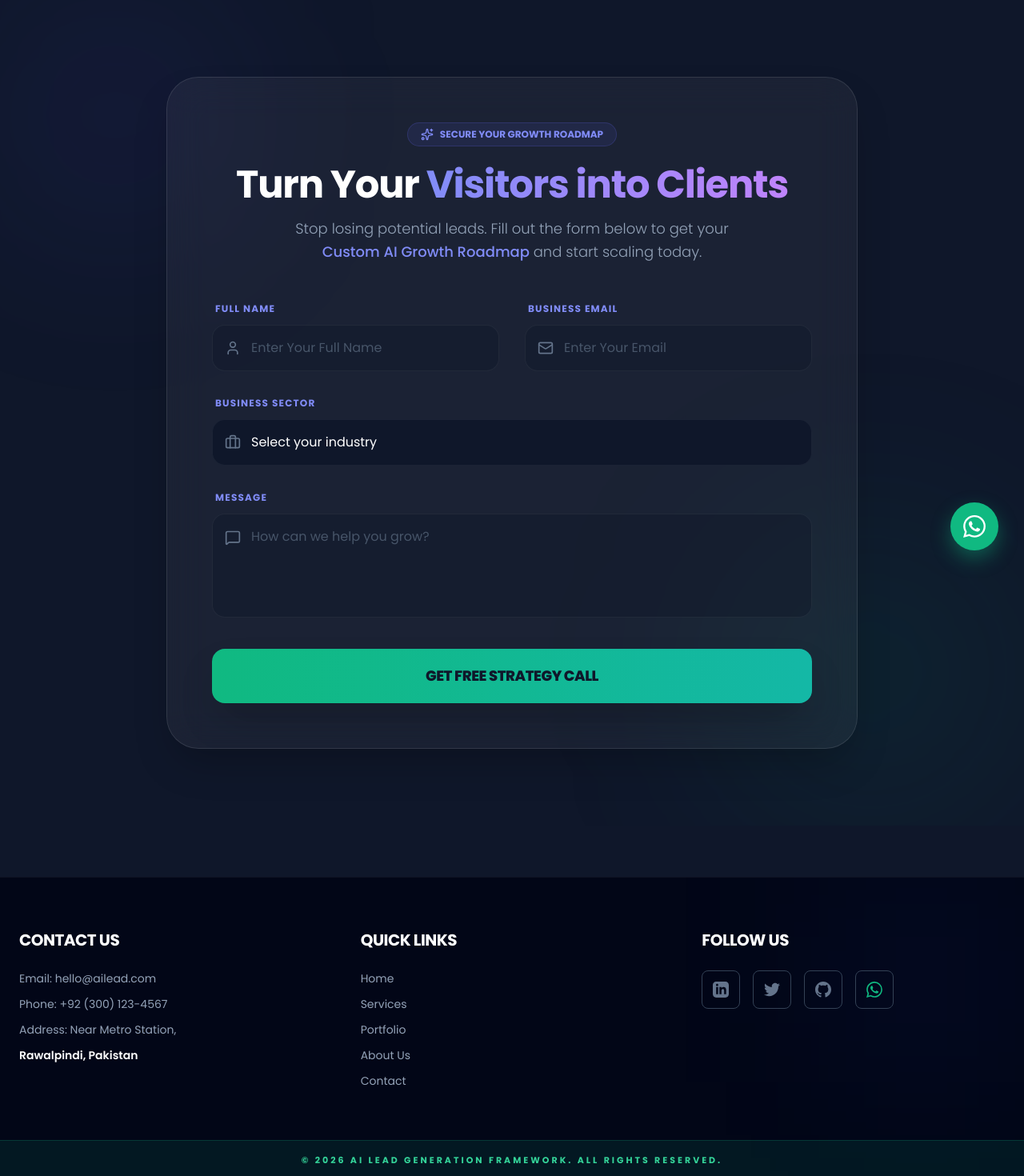
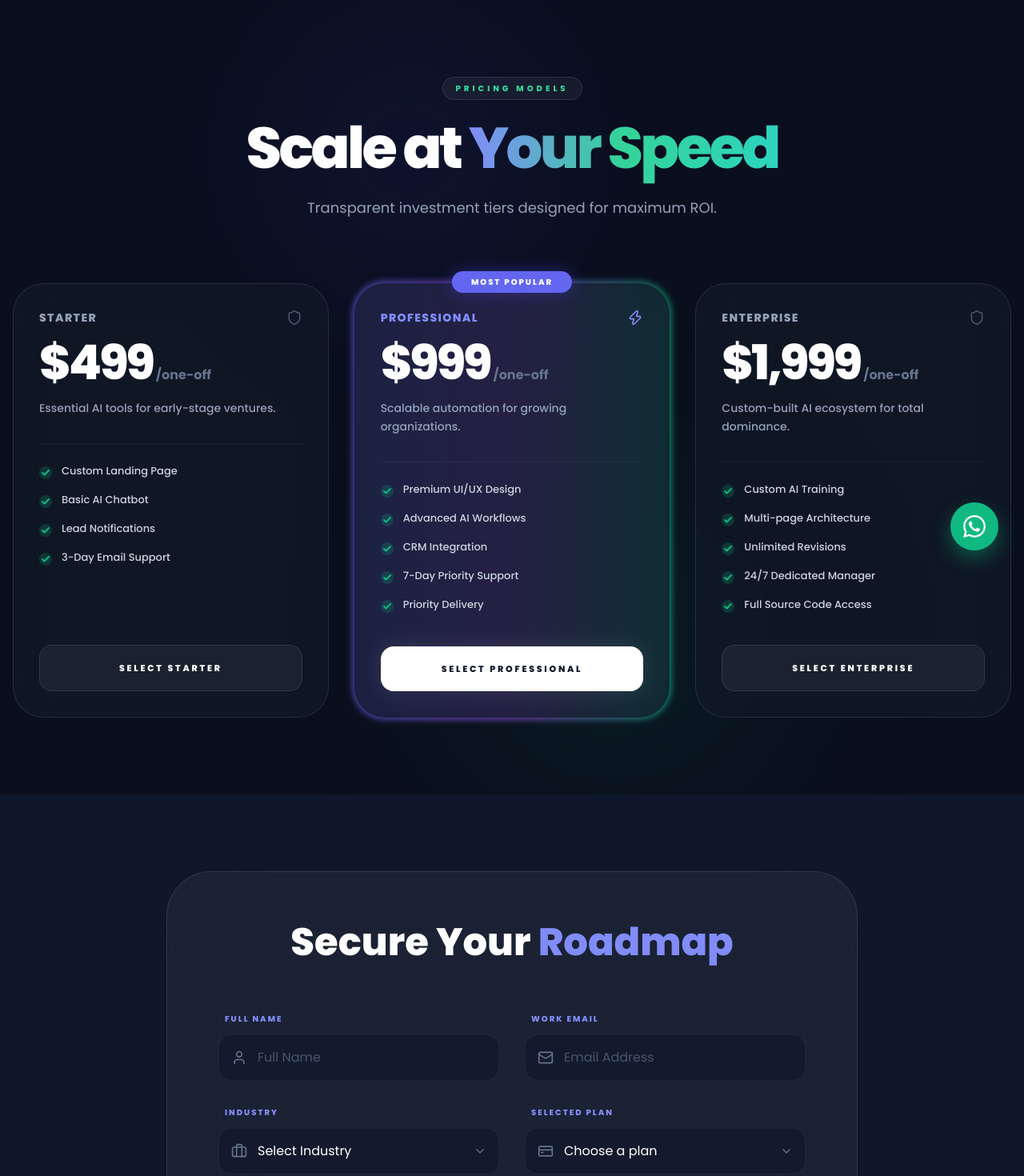
Before and after one commit to yousra-co45/AI-Lead-Project, a React (Vite) app in the folder Frontend/: page /contact in a window 1280 px wide. Shown: the part 80-1550 px from the top of the page at 80% size. Built offline with nearby package versions, Linux system fonts and the light colour scheme.

Commit message:
Finalized FAQ section and Pricing Section

```diff
--- a/Frontend/src/components/LeadForm.jsx
+++ b/Frontend/src/components/LeadForm.jsx
@@ -1,23 +1,151 @@
 import React, { useState } from "react";
 import { motion } from "framer-motion";
-import { User, Mail, Briefcase, MessageSquare, Loader2, Sparkles } from "lucide-react";
+import { User, Mail, Briefcase, MessageSquare, Loader2, CreditCard, ChevronDown, Check, Zap, Shield } from "lucide-react";
 import { toast, Toaster } from "sonner";
 
+const Pricing = ({ onSelectPlan }) => {
+    const pricingPlans = [
+        {
+            name: "Starter",
+            price: "499",
+            description: "Essential AI tools for early-stage ventures.",
+            features: ["Custom Landing Page", "Basic AI Chatbot", "Lead Notifications", "3-Day Email Support"],
+            theme: "emerald"
+        },
+        {
+            name: "Professional",
+            price: "999",
+            description: "Scalable automation for growing organizations.",
+            features: ["Premium UI/UX Design", "Advanced AI Workflows", "CRM Integration", "7-Day Priority Support", "Priority Delivery"],
+            highlight: true,
+            theme: "indigo"
+        },
+        {
+            name: "Enterprise",
+            price: "1,999",
+            description: "Custom-built AI ecosystem for total dominance.",
+            features: ["Custom AI Training", "Multi-page Architecture", "Unlimited Revisions", "24/7 Dedicated Manager", "Full Source Code Access"],
+            theme: "purple"
+        },
+    ];
+
+    return (
+        <div className="py-24 relative overflow-hidden bg-[#0a0f1d]">
+            {/* Background Effects */}
+            <div className="absolute top-0 left-1/4 w-96 h-96 bg-indigo-600/10 blur-[120px] rounded-full animate-pulse" />
+            <div className="absolute bottom-0 right-1/4 w-96 h-96 bg-emerald-600/10 blur-[120px] rounded-full" />
+
+            <div className="max-w-7xl mx-auto px-4 relative z-10">
+                <div className="text-center mb-20">
+                    <motion.span
+                        initial={{ opacity: 0 }}
+                        whileInView={{ opacity: 1 }}
+                        className="px-4 py-1.5 rounded-full bg-white/5 border border-white/10 text-emerald-400 text-[10px] font-black uppercase tracking-[0.4em] mb-6 inline-block"
+                    >
+                        Pricing Models
+                    </motion.span>
+                    <h2 className="text-5xl md:text-7xl font-black text-white tracking-tighter mb-6">
+                        Scale at <span className="text-transparent bg-clip-text bg-gradient-to-r from-indigo-400 via-emerald-400 to-teal-400">Your Speed</span>
+                    </h2>
+                    <p className="text-slate-400 max-w-xl mx-auto text-lg leading-relaxed">
+                        Transparent investment tiers designed for maximum ROI.
+                    </p>
+                </div>
+
+                <div className="grid grid-cols-1 md:grid-cols-3 gap-8 items-stretch">
+                    {pricingPlans.map((plan, index) => (
+                        <motion.div
+                            key={index}
+                            initial={{ opacity: 0, y: 30 }}
+                            whileInView={{ opacity: 1, y: 0 }}
+                            transition={{ delay: index * 0.1 }}
+                            className="relative group"
+                        >
+                            {plan.highlight && (
+                                <div className="absolute -inset-[2px] bg-gradient-to-r from-indigo-500 via-purple-500 to-emerald-500 rounded-[2.5rem] blur-sm opacity-70 group-hover:opacity-100 transition duration-1000 group-hover:duration-200 animate-gradient-xy"></div>
+                            )}
+
+                            <div className={`relative h-full flex flex-col bg-[#111827]/80 backdrop-blur-xl rounded-[2.4rem] border ${plan.highlight ? 'border-transparent' : 'border-white/10'} p-8 transition-all duration-500 hover:translate-y-[-8px]`}>
+
+                                {plan.highlight && (
+                                    <div className="absolute -top-4 left-1/2 -translate-x-1/2 bg-indigo-500 text-white text-[10px] font-black px-6 py-1.5 rounded-full uppercase tracking-[0.2em] shadow-[0_0_20px_rgba(79,70,229,0.4)]">
+                                        Most Popular
+                                    </div>
+                                )}
+
+                                <div className="mb-8">
+                                    <div className="flex items-center justify-between mb-4">
+                                        <h3 className={`text-sm font-black uppercase tracking-widest ${plan.highlight ? 'text-indigo-400' : 'text-slate-400'}`}>
+                                            {plan.name}
+                                        </h3>
+                                        {plan.highlight ? <Zap className="w-5 h-5 text-indigo-400" /> : <Shield className="w-5 h-5 text-slate-600" />}
+                                    </div>
+                                    <div className="flex items-baseline gap-1">
+                                        <span className="text-6xl font-black text-white tracking-tighter">${plan.price}</span>
+                                        <span className="text-slate-500 font-bold">/one-off</span>
+                                    </div>
+                                    <p className="mt-4 text-slate-400 text-sm font-medium leading-relaxed">
+                                        {plan.description}
+                                    </p>
+                                </div>
+
+                                <div className="space-y-4 mb-10 flex-grow">
+                                    <div className="w-full h-[1px] bg-white/5 mb-6" />
+                                    {plan.features.map((feature, i) => (
+                                        <div key={i} className="flex items-start gap-3 text-slate-300 text-[13px]">
+                                            <div className="mt-1 p-[2px] rounded-full bg-emerald-500/20">
+                                                <Check className="w-3 h-3 text-emerald-500 stroke-[4px]" />
+                                            </div>
+                                            <span className="font-medium group-hover:text-white transition-colors">{feature}</span>
+                                        </div>
+                                    ))}
+                                </div>
+
+                                <motion.button
+                                    whileHover={{ scale: 1.02 }}
+                                    whileTap={{ scale: 0.98 }}
+                                    onClick={() => onSelectPlan(plan.name)}
+                                    className={`w-full py-5 rounded-2xl font-black text-[11px] uppercase tracking-[0.25em] transition-all relative overflow-hidden group/btn ${plan.highlight
+                                        ? "bg-white text-slate-900 shadow-[0_0_30px_rgba(255,255,255,0.1)]"
+                                        : "bg-white/5 text-white border border-white/10 hover:bg-white/10"
+                                        }`}
+                                >
+                                    <span className="relative z-10">Select {plan.name}</span>
+                                    {plan.highlight && (
+                                        <div className="absolute inset-0 bg-gradient-to-r from-indigo-100 to-white opacity-0 group-hover/btn:opacity-100 transition-opacity" />
+                                    )}
+                                </motion.button>
+                            </div>
+                        </motion.div>
+                    ))}
+                </div>
+            </div>
+        </div>
+    );
+};
+
+// --- MAIN LEAD FORM SECTION ---
 const LeadForm = () => {
-    const [formData, setFormData] = useState({ name: "", email: "", businessType: "", message: "" });
+    const [formData, setFormData] = useState({ name: "", email: "", businessType: "", plan: "", message: "" });
     const [status, setStatus] = useState("idle");
+
+    const handlePlanAutoSelect = (planName) => {
+        setFormData(prev => ({ ...prev, plan: planName }));
+        document.getElementById('lead-form-section').scrollIntoView({ behavior: 'smooth' });
+
+        toast.success(`${planName} Plan Selected!`, {
+            description: "Please complete the form below.",
+        });
+    };
 
     const handleSubmit = async (e) => {
         e.preventDefault();
         setStatus("loading");
-
         setTimeout(() => {
             setStatus("idle");
-            setFormData({ name: "", email: "", businessType: "", message: "" });
-
-            toast.success("Strategy Call Requested!", {
-                description: "Our AI expert will contact you within 24 hours.",
-                duration: 5000,
+            setFormData({ name: "", email: "", businessType: "", plan: "", message: "" });
+            toast.success("Strategy Call Scheduled!", {
+                description: "Check your email for confirmation."
             });
         }, 2000);
     };
@@ -26,125 +154,98 @@ const LeadForm = () => {
         setFormData({ ...formData, [e.target.name]: e.target.value });
     };
 
+    const inputStyles = "w-full pl-12 pr-10 py-4 bg-slate-900/60 text-white rounded-2xl border border-white/5 focus:border-indigo-500/50 focus:ring-4 focus:ring-indigo-500/10 outline-none transition-all appearance-none placeholder:text-slate-600";
+
     return (
-        <section className="py-24 bg-[#0f172a] relative overflow-hidden" id="contact">
-            {/* 3. Add Toaster Component */}
-            <Toaster position="top-center" richColors />
+        <section className="bg-[#0f172a] min-h-screen pb-20" id="contact">
+            <Toaster position="top-center" richColors theme="dark" />
 
-            <div className="absolute top-0 left-0 w-72 h-72 bg-indigo-600/10 blur-[120px] rounded-full" />
-            <div className="absolute bottom-0 right-0 w-96 h-96 bg-emerald-600/10 blur-[120px] rounded-full" />
+            <Pricing onSelectPlan={handlePlanAutoSelect} />
 
+            <div className="py-24 relative" id="lead-form-section">
                 <div className="max-w-4xl mx-auto px-4 relative z-10">
                     <motion.div
-                    initial={{ opacity: 0, y: 30 }}
-                    whileInView={{ opacity: 1, y: 0 }}
-                    viewport={{ once: true }}
-                    transition={{ duration: 0.6 }}
-                    className="bg-white/5 backdrop-blur-xl p-8 md:p-14 rounded-[2.5rem] shadow-2xl border border-white/10"
+                        initial={{ opacity: 0, scale: 0.95 }}
+                        whileInView={{ opacity: 1, scale: 1 }}
+                        className="bg-white/5 backdrop-blur-3xl p-8 md:p-16 rounded-[3.5rem] border border-white/10 shadow-3xl"
                     >
-                    <div className="text-center mb-12">
-                        <div className="inline-flex items-center gap-2 px-4 py-1.5 rounded-full bg-indigo-500/10 border border-indigo-500/20 text-indigo-400 text-xs font-bold uppercase mb-6">
-                            <Sparkles className="w-4 h-4" /> Secure Your Growth Roadmap
-                        </div>
-                        <h2 className="text-4xl md:text-5xl font-bold text-white mb-4 tracking-tight font-poppins">
-                            Turn Your <span className="text-transparent bg-clip-text bg-gradient-to-r from-indigo-400 to-purple-400">Visitors into Clients</span>
-                        </h2>
-                        <p className="text-slate-400 text-lg max-w-xl mx-auto font-light leading-relaxed">
-                            Stop losing potential leads. Fill out the form below to get your
-                            <span className="text-indigo-400 font-medium"> Custom AI Growth Roadmap </span>
-                            and start scaling today.
-                        </p>
+                        <div className="text-center mb-16">
+                            <h2 className="text-4xl md:text-5xl font-black text-white mb-4">Secure Your <span className="text-indigo-400">Roadmap</span></h2>
                         </div>
 
                         <form onSubmit={handleSubmit} className="space-y-8">
                             <div className="grid grid-cols-1 md:grid-cols-2 gap-8">
                                 <div className="group">
-                                <label className="block text-xs font-bold uppercase tracking-widest text-indigo-400 mb-3 ml-1">Full Name</label>
+                                    <label className="text-[10px] font-black text-indigo-400 uppercase tracking-[0.2em] mb-3 block ml-2">Full Name</label>
                                     <div className="relative">
-                                    <User className="absolute left-4 top-1/2 -translate-y-1/2 text-slate-500 group-focus-within:text-indigo-400 transition-colors w-5 h-5" />
-                                    <input
-                                        required
-                                        type="text"
-                                        name="name"
-                                        value={formData.name}
-                                        onChange={handleChange}
-                                        placeholder="Enter Your Full Name"
-                                        className="w-full pl-12 pr-4 py-4 bg-slate-900/40 text-white rounded-2xl border border-white/5 focus:border-indigo-500/50 focus:ring-4 focus:ring-indigo-500/10 outline-none transition-all placeholder:text-slate-600"
-                                    />
+                                        <User className="absolute left-4 top-1/2 -translate-y-1/2 text-slate-500 w-5 h-5" />
+                                        <input required name="name" value={formData.name} onChange={handleChange} placeholder="Full Name" className={inputStyles} />
+                                    </div>
+                                </div>
+                                <div className="group">
+                                    <label className="text-[10px] font-black text-indigo-400 uppercase tracking-[0.2em] mb-3 block ml-2">Work Email</label>
+                                    <div className="relative">
+                                        <Mail className="absolute left-4 top-1/2 -translate-y-1/2 text-slate-500 w-5 h-5" />
+                                        <input required type="email" name="email" value={formData.email} onChange={handleChange} placeholder="Email Address" className={inputStyles} />
+                                    </div>
+                                </div>
+                            </div>
+
+                            <div className="grid grid-cols-1 md:grid-cols-2 gap-8">
+                                <div className="group">
+                                    <label className="text-[10px] font-black text-indigo-400 uppercase tracking-[0.2em] mb-3 block ml-2">Industry</label>
+                                    <div className="relative">
+                                        <Briefcase className="absolute left-4 top-1/2 -translate-y-1/2 text-slate-500 w-5 h-5" />
+                                        <select required name="businessType" value={formData.businessType} onChange={handleChange} className={inputStyles}>
+                                            <option value="" disabled>Select Industry</option>
+                                            <option value="ecommerce" className="bg-[#0f172a]">E-commerce</option>
+                                            <option value="saas" className="bg-[#0f172a]">SaaS / Tech</option>
+                                            <option value="agency" className="bg-[#0f172a]">Agency</option>
+                                        </select>
+                                        <ChevronDown className="absolute right-4 top-1/2 -translate-y-1/2 w-4 h-4 text-slate-500" />
                                     </div>
                                 </div>
 
                                 <div className="group">
-                                <label className="block text-xs font-bold uppercase tracking-widest text-indigo-400 mb-3 ml-1">Business Email</label>
+                                    <label className="text-[10px] font-black text-indigo-400 uppercase tracking-[0.2em] mb-3 block ml-2">Selected Plan</label>
                                     <div className="relative">
-                                    <Mail className="absolute left-4 top-1/2 -translate-y-1/2 text-slate-500 group-focus-within:text-indigo-400 transition-colors w-5 h-5" />
-                                    <input
+                                        <CreditCard className="absolute left-4 top-1/2 -translate-y-1/2 text-slate-500 w-5 h-5" />
+                                        <select
                                             required
-                                        type="email"
-                                        name="email"
-                                        value={formData.email}
+                                            name="plan"
+                                            value={formData.plan}
                                             onChange={handleChange}
-                                        placeholder="Enter Your Email"
-                                        className="w-full pl-12 pr-4 py-4 bg-slate-900/40 text-white rounded-2xl border border-white/5 focus:border-indigo-500/50 focus:ring-4 focus:ring-indigo-500/10 outline-none transition-all placeholder:text-slate-600"
-                                    />
+                                            className={inputStyles}
+                                        >
+                                            <option value="" disabled>Choose a plan</option>
+                                            <option value="Starter" className="bg-[#0f172a]">Starter - $499</option>
+                                            <option value="Professional" className="bg-[#0f172a]">Professional - $999</option>
+                                            <option value="Enterprise" className="bg-[#0f172a]">Enterprise - $1,999</option>
+                                        </select>
+                                        <ChevronDown className="absolute right-4 top-1/2 -translate-y-1/2 w-4 h-4 text-slate-500" />
                                     </div>
                                 </div>
                             </div>
 
                             <div className="group">
-                            <label className="block text-xs font-bold uppercase tracking-widest text-indigo-400 mb-3 ml-1">Business Sector</label>
+                                <label className="text-[10px] font-black text-indigo-400 uppercase tracking-[0.2em] mb-3 block ml-2">Message</label>
                                 <div className="relative">
-                                <Briefcase className="absolute left-4 top-1/2 -translate-y-1/2 text-slate-500 group-focus-within:text-indigo-400 transition-colors w-5 h-5" />
-                                <select
-                                    required
-                                    name="businessType"
-                                    value={formData.businessType}
-                                    onChange={handleChange}
-                                    className="w-full pl-12 pr-4 py-4 bg-[#0f172a] text-white rounded-2xl border border-white/5 focus:border-indigo-500/50 focus:ring-4 focus:ring-indigo-500/10 outline-none transition-all appearance-none cursor-pointer"
-                                >
-                                    <option value="" disabled >Select your industry</option>
-                                    <option value="ecommerce" className="bg-[#0f172a]">E-commerce</option>
-                                    <option value="saas" className="bg-[#0f172a]">SaaS / Tech</option>
-                                    <option value="agency" className="bg-[#0f172a]">Real Estate / Agency</option>
-                                    <option value="other" className="bg-[#0f172a]">Other</option>
-                                </select>
-                            </div>
-                        </div>
-
-                        <div className="group">
-                            <label className="block text-xs font-bold uppercase tracking-widest text-indigo-400 mb-3 ml-1">Message</label>
-                            <div className="relative">
-                                <MessageSquare className="absolute left-4 top-5 text-slate-500 group-focus-within:text-indigo-400 transition-colors w-5 h-5" />
-                                <textarea
-                                    required
-                                    name="message"
-                                    value={formData.message}
-                                    onChange={handleChange}
-                                    rows="4"
-                                    placeholder="How can we help you grow?"
-                                    className="w-full pl-12 pr-4 py-4 bg-slate-900/40 text-white rounded-2xl border border-white/5 focus:border-indigo-500/50 focus:ring-4 focus:ring-indigo-500/10 outline-none transition-all resize-none placeholder:text-slate-600"
-                                />
+                                    <MessageSquare className="absolute left-4 top-5 text-slate-500 w-5 h-5" />
+                                    <textarea required name="message" value={formData.message} onChange={handleChange} rows="4" placeholder="Tell us about your project..." className="w-full pl-12 pr-4 py-4 bg-slate-900/60 text-white rounded-2xl border border-white/5 focus:border-indigo-500/50 outline-none transition-all resize-none" />
                                 </div>
                             </div>
 
                             <motion.button
-                            whileHover={{ scale: 1.02, boxShadow: "0 20px 40px -10px rgba(16, 185, 129, 0.3)" }}
+                                whileHover={{ scale: 1.02 }}
                                 whileTap={{ scale: 0.98 }}
                                 disabled={status === "loading"}
-                            type="submit"
-                            className="w-full py-5 rounded-2xl font-black text-lg uppercase tracking-tight shadow-2xl transition-all flex items-center justify-center space-x-3 bg-gradient-to-r from-emerald-500 to-teal-500 text-slate-900"
+                                className="w-full py-6 rounded-2xl font-black text-lg uppercase tracking-widest bg-gradient-to-r from-emerald-500 to-teal-500 text-slate-900 disabled:opacity-50"
                             >
-                            {status === "loading" ? (
-                                <>
-                                    <Loader2 className="w-6 h-6 animate-spin" />
-                                    <span>Sending Request...</span>
-                                </>
-                            ) : (
-                                "Get Free Strategy Call"
-                            )}
+                                {status === "loading" ? <Loader2 className="w-6 h-6 animate-spin mx-auto" /> : "Initialize Strategy Call"}
                             </motion.button>
                         </form>
                     </motion.div>
+                </div>
             </div>
         </section>
     );
```
Also changed, not shown: Frontend/src/components/FAQ.jsx (+70 -23 lines). Lines whose indentation alone changed are shown as unchanged.
